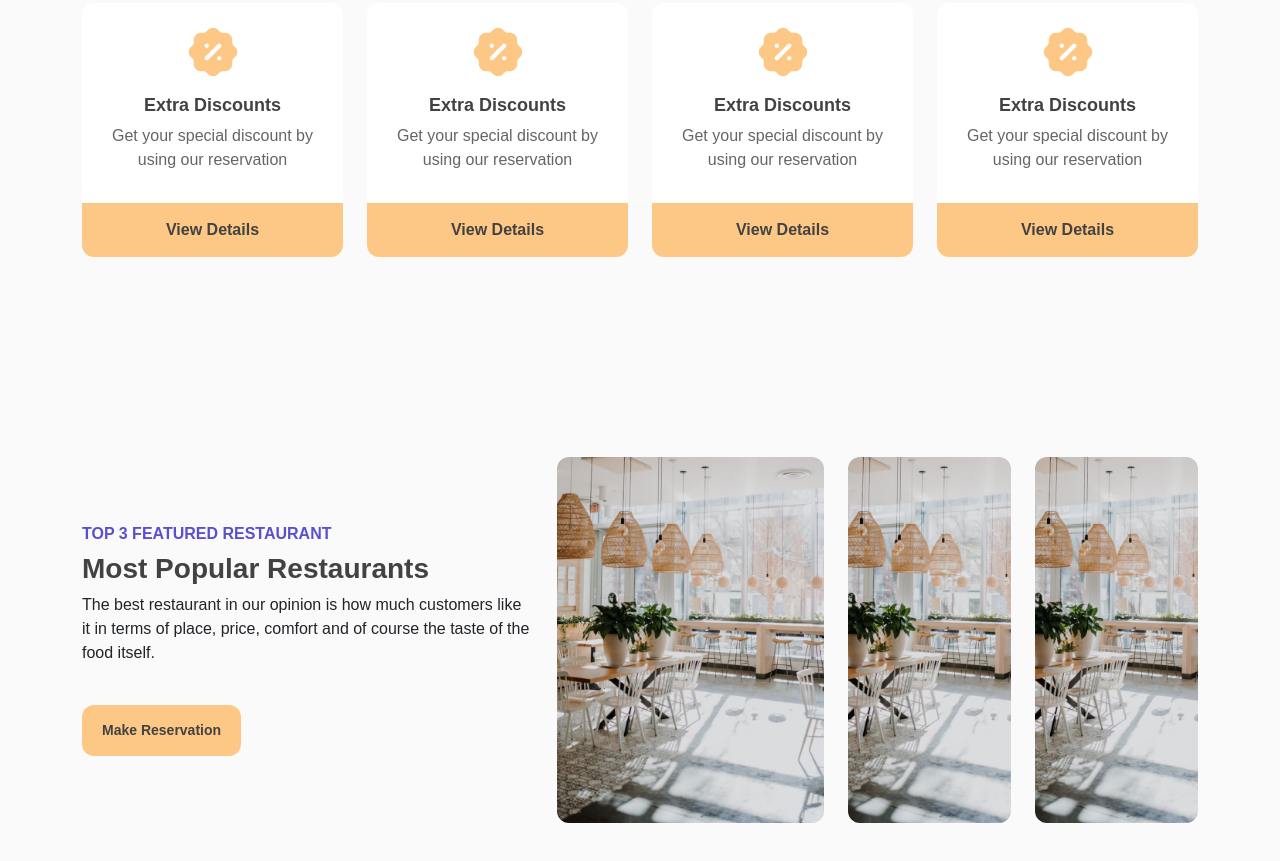
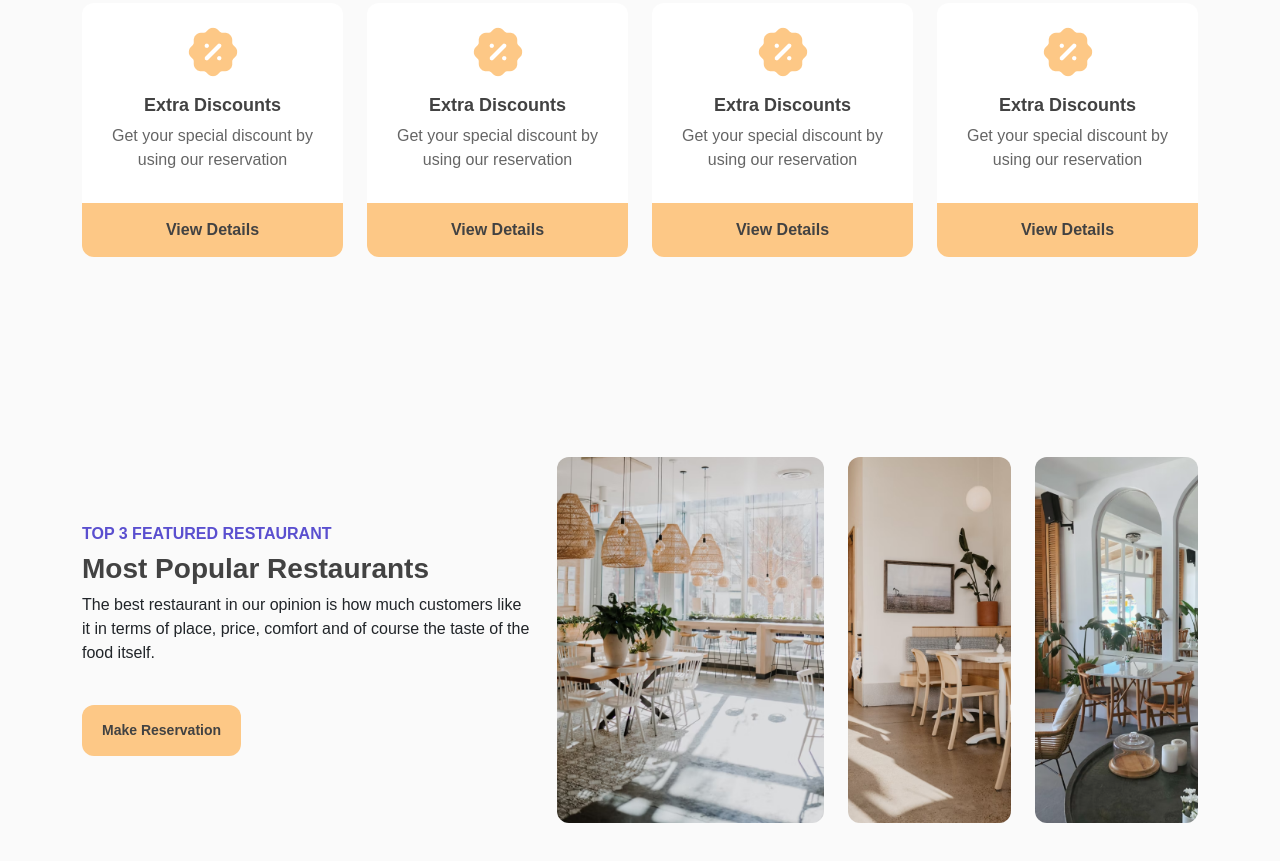
Before and after one commit to pldweb/agustusan, a plain HTML site: page index.html in a window 1280 px wide. Shown: the part 748-1609 px from the top of the page. Drawn offline with Linux system fonts and the light colour scheme.

Commit message:
update popular image

```diff
--- a/css/style.css
+++ b/css/style.css
@@ -395,6 +395,7 @@ section.featured {
     width: 100%;
     object-fit: cover;
     min-height: 366px;
+    max-height: 367px;
 }
 
 
@@ -475,9 +476,11 @@ div.featured-card:first-child {
   -moz-transform: .4s ease;
   -ms-transform: .4s ease;
   -o-transform: .4s ease;
+  transition: .5s ease;
 }
 
 .featured-card:hover,.featured-card.width-25:hover {
+  transition: .5s ease;
     width: 50% !important;
     transform: .4s ease ;
     -webkit-transform: .4s ease ;
--- a/index.html
+++ b/index.html
@@ -255,7 +255,7 @@
           <div class="featured-card">
             <div class="featured-image">
                 <div class="featured-img">
-                  <img src="./img/popular-1.png" alt="">
+                  <img src="./img/popular-2.png" alt="">
                 </div>
                 <div class="featured-info">
                     <div class="row">
@@ -277,7 +277,7 @@
           <div class="featured-card">
             <div class="featured-image">
                 <div class="featured-img">
-                  <img src="./img/popular-1.png" alt="">
+                  <img src="./img/popular-3.png" alt="">
                 </div>
                 <div class="featured-info">
                     <div class="row">
```
Also changed, not shown: img/popular-2.png (added), img/popular-3.png (added), 1 other file.
